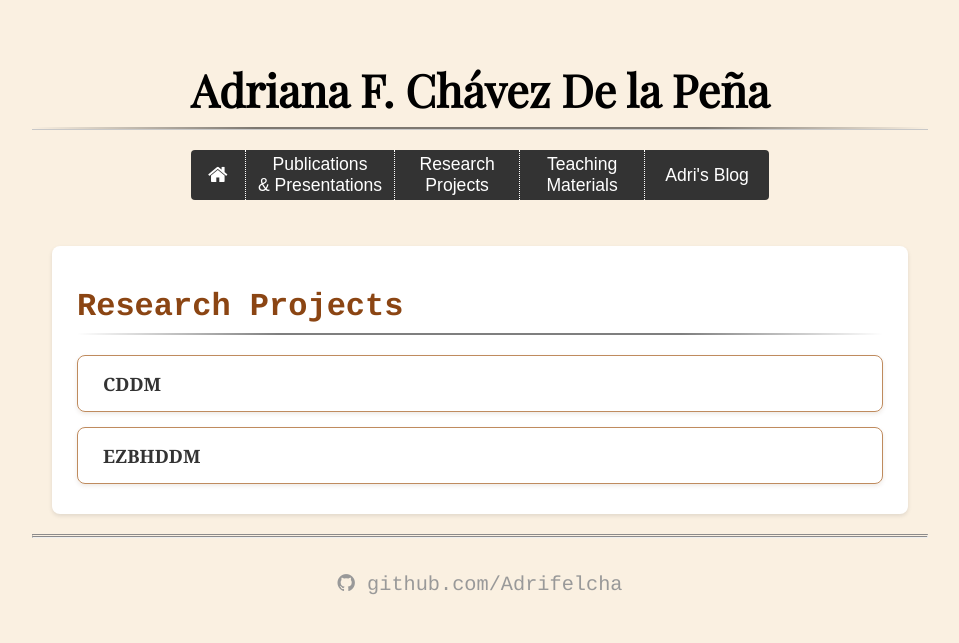
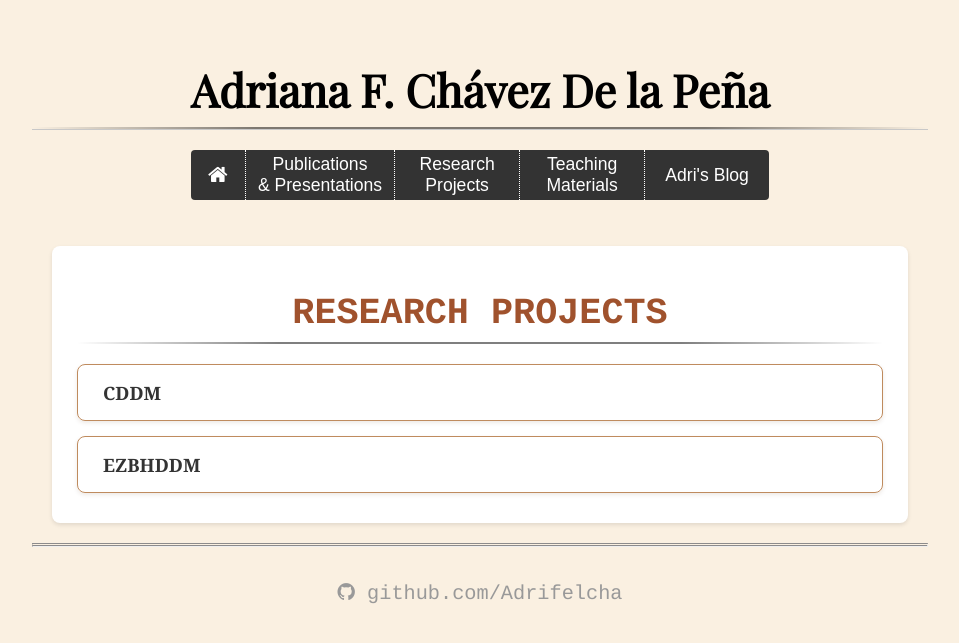
Before and after one commit to Adrifelcha/adrifelcha.github.io, a Jekyll site: the page built from projects/index.html, in a window 1280 px wide. Shown: the top 643 px of the page, without its empty margins (160-1119 px from the left). Built offline with Jekyll 4.4.1, drawn with Linux system fonts in a browser that asks for light colours; some web fonts are replaced.

Commit message:
Center the section titles, and increase font size

```diff
--- a/css/main.css
+++ b/css/main.css
@@ -564,9 +564,10 @@ hr.style18:before {
 }
 
 .section-title {
-    color: #8b4513;
-    text-align: left;
-    font-size: 2em;
+    color: #a0522d;
+    text-align: center;
+    font-size: 2.3em;
+    text-transform: uppercase;
     margin-bottom: 20px;
     padding-bottom: 10px;
     background: linear-gradient(to right,
```
